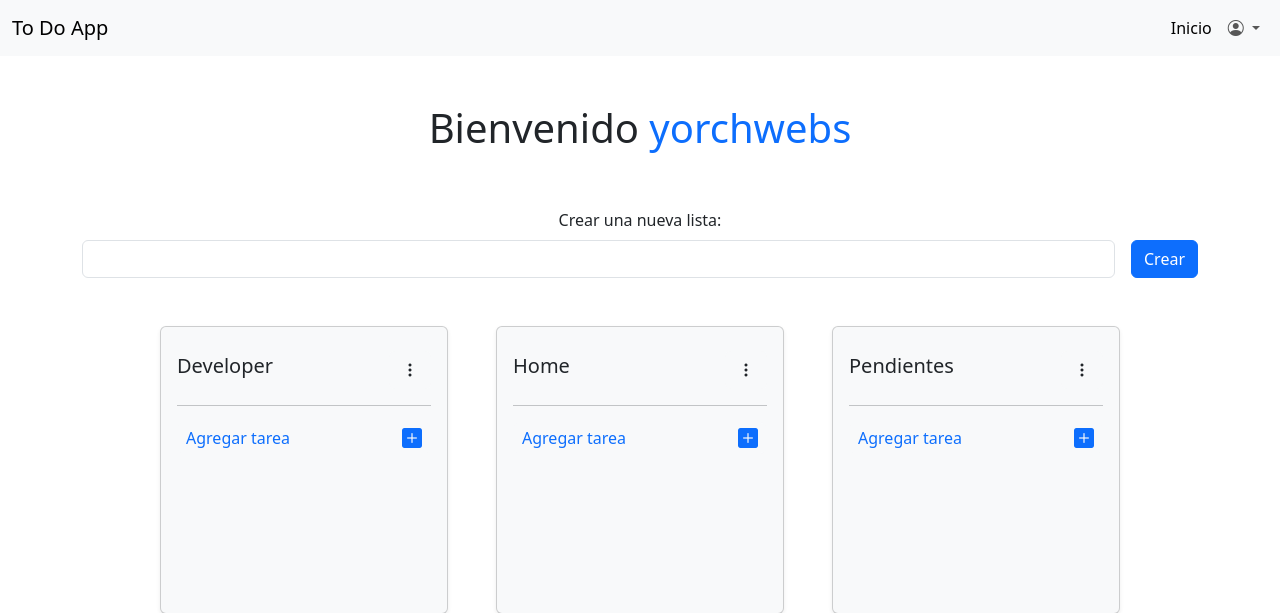
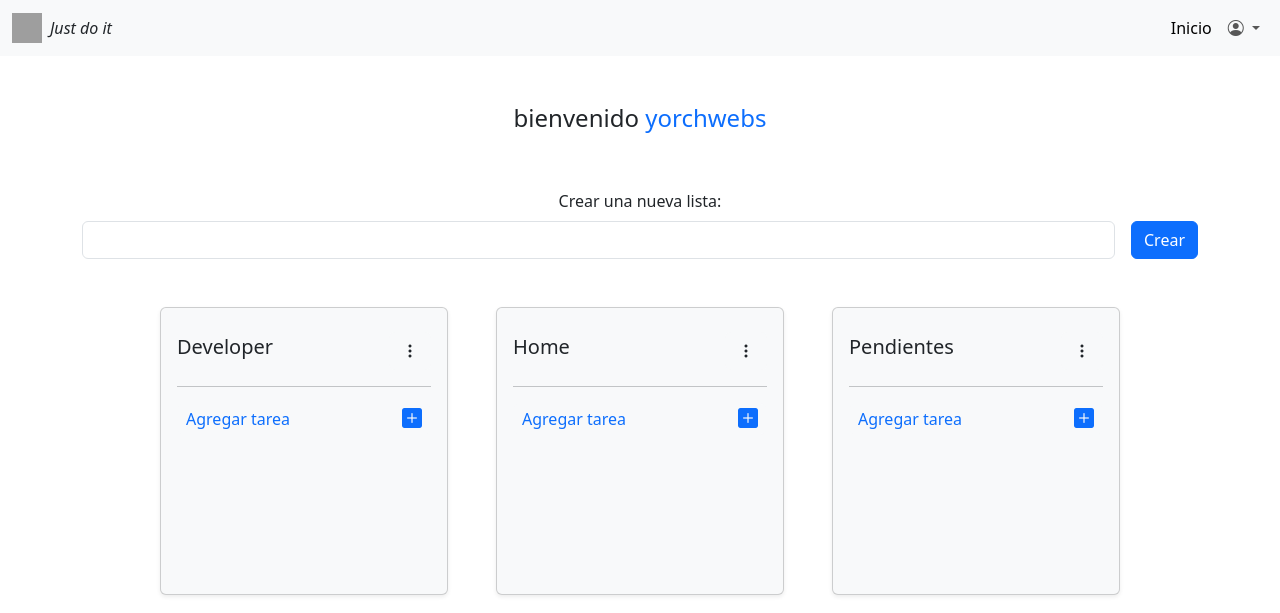
Before and after one commit to yorchwebs/todo-app, a Django app: page / in a window 1280 px wide. Shown: the top 613 px of the page. Run offline with Django 5.2, Linux system fonts and the light colour scheme; a user stored in the database is signed in; data comes from the database, SQL or seed files in the repository; both versions use the stored data as it was after the commit; data that the repository does not hold is empty; grey boxes are pictures that could not be loaded.

Commit message:
feat(navbar): Change simple site_name for logo and name

```diff
--- a/templates/base.html
+++ b/templates/base.html
@@ -19,7 +19,14 @@
     {% if user.is_authenticated %}
     <nav class="navbar navbar-expand-lg bg-body-tertiary">
         <div class="container-fluid">
-            <a class="navbar-brand" href="#">To Do App</a>
+            <div class="d-flex align-items-center">
+                <a href="/">
+                    <img width="30" height="30"
+                        src="https://res.cloudinary.com/yorchwebs/image/upload/f_auto,q_auto/v1/todo_app/orx33x2ncuctvhwjpdvi"
+                        alt="logotipo del sitio">
+                </a>
+                <p class="mb-0 ms-2 fst-italic">Just do it</p>
+            </div>
             <button class="navbar-toggler" type="button" data-bs-toggle="collapse" data-bs-target="#navbarNavDropdown"
                 aria-controls="navbarNavDropdown" aria-expanded="false" aria-label="Toggle navigation">
                 <span class="navbar-toggler-icon"></span>
--- a/templates/index.html
+++ b/templates/index.html
@@ -4,7 +4,7 @@
 <section class="container">
     <div class="row">
         <div class="col-12 text-center my-5">
-            <h1>Bienvenido <span class="text-primary">{{ user.username }}</span></h1>
+            <h1 class="fs-4">bienvenido <span class="text-primary">{{ user.username }}</span></h1>
         </div>
     </div>
 
```
Also changed, not shown: db.sqlite3.
